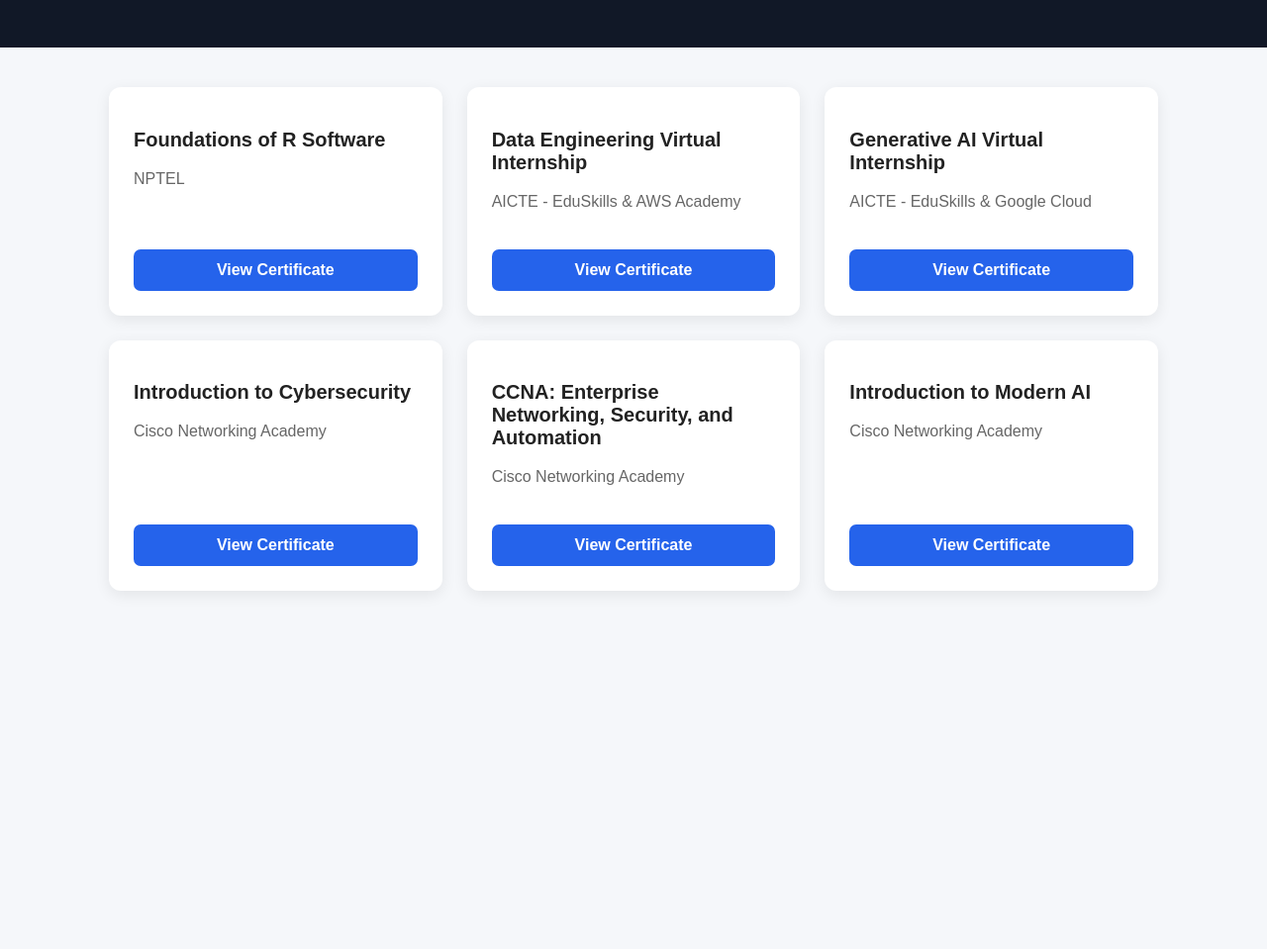
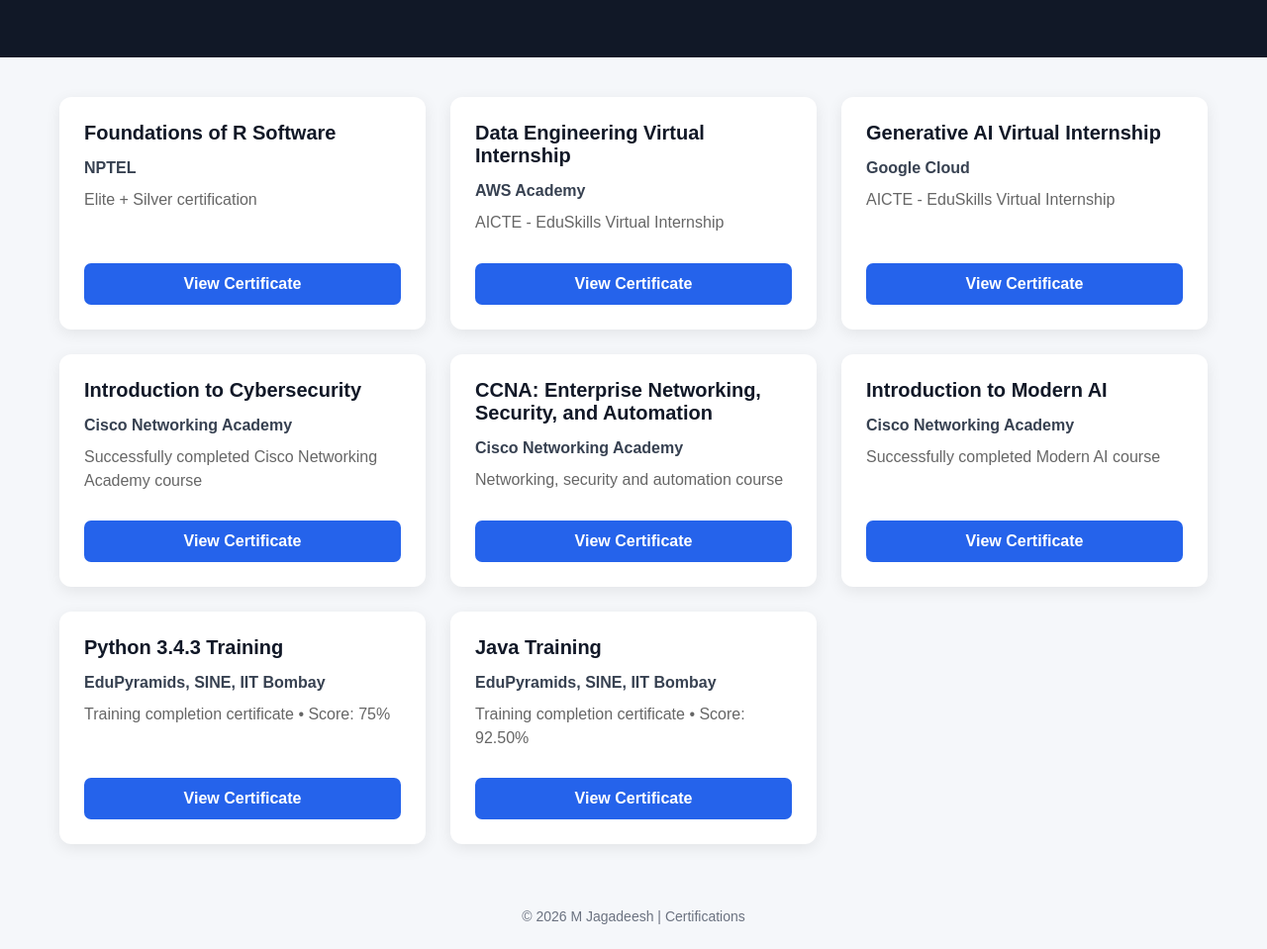
Before and after one commit to MJagadeesh09/Certifications-, a plain HTML site: page index.html in a window 1280 px wide. Shown: the part 118-1077 px from the top of the page at 99% size. Before the commit the page ends 800 px from the top, so only its background shows below. Drawn offline with Linux system fonts and the light colour scheme.

Commit message:
Refactor styles and add issuer class to certificates
Updated styles and structure for header, cards, and footer. Added issuer class for better styling of issuer names.

```diff
--- a/index.html
+++ b/index.html
@@ -22,7 +22,7 @@
             background: #111827;
             color: white;
             text-align: center;
-            padding: 40px 20px;
+            padding: 45px 20px;
         }
 
         header h1 {
@@ -33,10 +33,11 @@
         header p {
             margin-top: 10px;
             color: #d1d5db;
+            font-size: 16px;
         }
 
         .container {
-            max-width: 1100px;
+            max-width: 1200px;
             margin: 40px auto;
             padding: 0 20px;
 
@@ -49,21 +50,30 @@
             background: white;
             padding: 25px;
             border-radius: 12px;
-            box-shadow: 0 4px 15px rgba(0,0,0,0.08);
+            box-shadow: 0 4px 15px rgba(0, 0, 0, 0.08);
+
             display: flex;
             flex-direction: column;
             justify-content: space-between;
-            min-height: 220px;
+
+            min-height: 235px;
         }
 
         .card h2 {
             font-size: 20px;
-            margin-bottom: 12px;
+            margin: 0 0 12px;
+            color: #111827;
         }
 
         .card p {
             color: #666;
             line-height: 1.5;
+            margin: 8px 0;
+        }
+
+        .issuer {
+            font-weight: bold;
+            color: #374151 !important;
         }
 
         .btn {
@@ -81,6 +91,13 @@
         .btn:hover {
             background: #1d4ed8;
         }
+
+        footer {
+            text-align: center;
+            padding: 25px;
+            color: #6b7280;
+            font-size: 14px;
+        }
     </style>
 </head>
 
@@ -93,67 +110,138 @@
 
 <div class="container">
 
+    <!-- 1. NPTEL -->
     <div class="card">
         <div>
             <h2>Foundations of R Software</h2>
-            <p>NPTEL</p>
+            <p class="issuer">NPTEL</p>
+            <p>Elite + Silver certification</p>
         </div>
-        <a class="btn" href="R%20Foundations%20NPTEL.pdf" target="_blank">
+
+        <a class="btn"
+           href="R%20Foundations%20NPTEL.pdf"
+           target="_blank">
             View Certificate
         </a>
     </div>
 
+
+    <!-- 2. AWS Internship -->
     <div class="card">
         <div>
             <h2>Data Engineering Virtual Internship</h2>
-            <p>AICTE - EduSkills & AWS Academy</p>
+            <p class="issuer">AWS Academy</p>
+            <p>AICTE - EduSkills Virtual Internship</p>
         </div>
-        <a class="btn" href="AWS%20INTERNSHIP.pdf" target="_blank">
+
+        <a class="btn"
+           href="AWS%20INTERNSHIP.pdf"
+           target="_blank">
             View Certificate
         </a>
     </div>
 
+
+    <!-- 3. Generative AI Internship -->
     <div class="card">
         <div>
             <h2>Generative AI Virtual Internship</h2>
-            <p>AICTE - EduSkills & Google Cloud</p>
+            <p class="issuer">Google Cloud</p>
+            <p>AICTE - EduSkills Virtual Internship</p>
         </div>
-        <a class="btn" href="Generative%20-%20AI%20Internship.pdf" target="_blank">
+
+        <a class="btn"
+           href="Generative%20-%20AI%20Internship.pdf"
+           target="_blank">
             View Certificate
         </a>
     </div>
 
+
+    <!-- 4. Cybersecurity -->
     <div class="card">
         <div>
             <h2>Introduction to Cybersecurity</h2>
-            <p>Cisco Networking Academy</p>
+            <p class="issuer">Cisco Networking Academy</p>
+            <p>Successfully completed Cisco Networking Academy course</p>
         </div>
-        <a class="btn" href="Introduction_to_Cybersecurity_certificate.pdf" target="_blank">
+
+        <a class="btn"
+           href="Introduction_to_Cybersecurity_certificate.pdf"
+           target="_blank">
             View Certificate
         </a>
     </div>
 
+
+    <!-- 5. CCNA -->
     <div class="card">
         <div>
             <h2>CCNA: Enterprise Networking, Security, and Automation</h2>
-            <p>Cisco Networking Academy</p>
+            <p class="issuer">Cisco Networking Academy</p>
+            <p>Networking, security and automation course</p>
         </div>
-        <a class="btn" href="CCNA-_Enterprise_Networking-_Security-_and_Automation_certificate.pdf" target="_blank">
+
+        <a class="btn"
+           href="CCNA-_Enterprise_Networking-_Security-_and_Automation_certificate.pdf"
+           target="_blank">
             View Certificate
         </a>
     </div>
 
+
+    <!-- 6. Modern AI -->
     <div class="card">
         <div>
             <h2>Introduction to Modern AI</h2>
-            <p>Cisco Networking Academy</p>
+            <p class="issuer">Cisco Networking Academy</p>
+            <p>Successfully completed Modern AI course</p>
         </div>
-        <a class="btn" href="Introduction_to_Modern_AI_certificate.pdf" target="_blank">
+
+        <a class="btn"
+           href="Introduction_to_Modern_AI_certificate.pdf"
+           target="_blank">
+            View Certificate
+        </a>
+    </div>
+
+
+    <!-- 7. Python -->
+    <div class="card">
+        <div>
+            <h2>Python 3.4.3 Training</h2>
+            <p class="issuer">EduPyramids, SINE, IIT Bombay</p>
+            <p>Training completion certificate • Score: 75%</p>
+        </div>
+
+        <a class="btn"
+           href="PYTHON%20SPOKEN%20TUTORIAL.pdf"
+           target="_blank">
+            View Certificate
+        </a>
+    </div>
+
+
+    <!-- 8. Java -->
+    <div class="card">
+        <div>
+            <h2>Java Training</h2>
+            <p class="issuer">EduPyramids, SINE, IIT Bombay</p>
+            <p>Training completion certificate • Score: 92.50%</p>
+        </div>
+
+        <a class="btn"
+           href="JAVA%20SPOKEN%20TUTORIAL.pdf"
+           target="_blank">
             View Certificate
         </a>
     </div>
 
 </div>
 
+<footer>
+    © 2026 M Jagadeesh | Certifications
+</footer>
+
 </body>
 </html>
```
